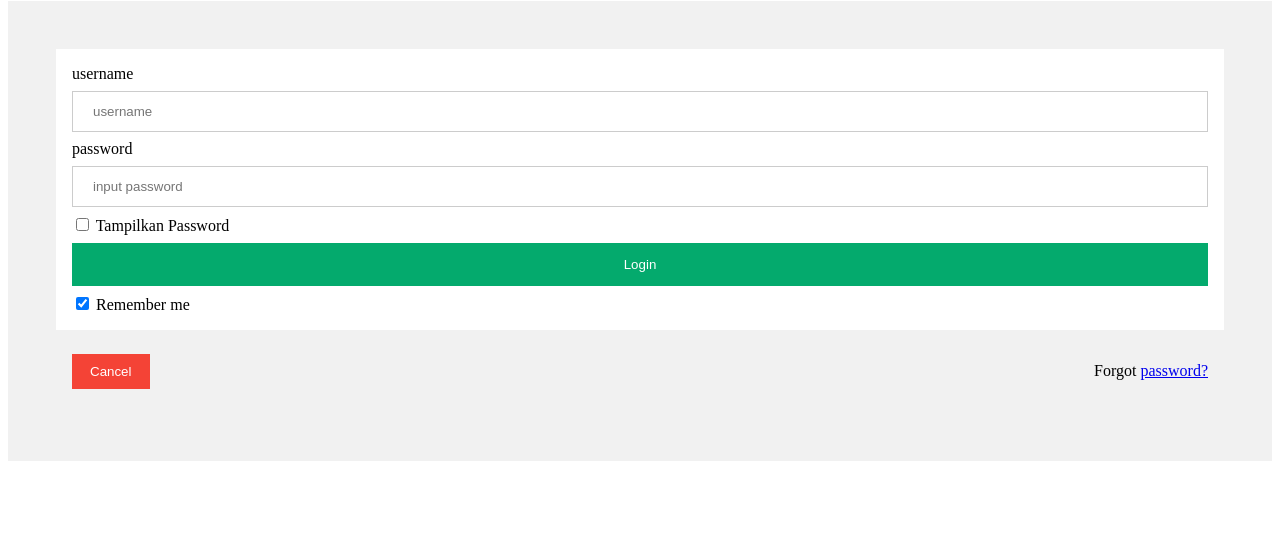
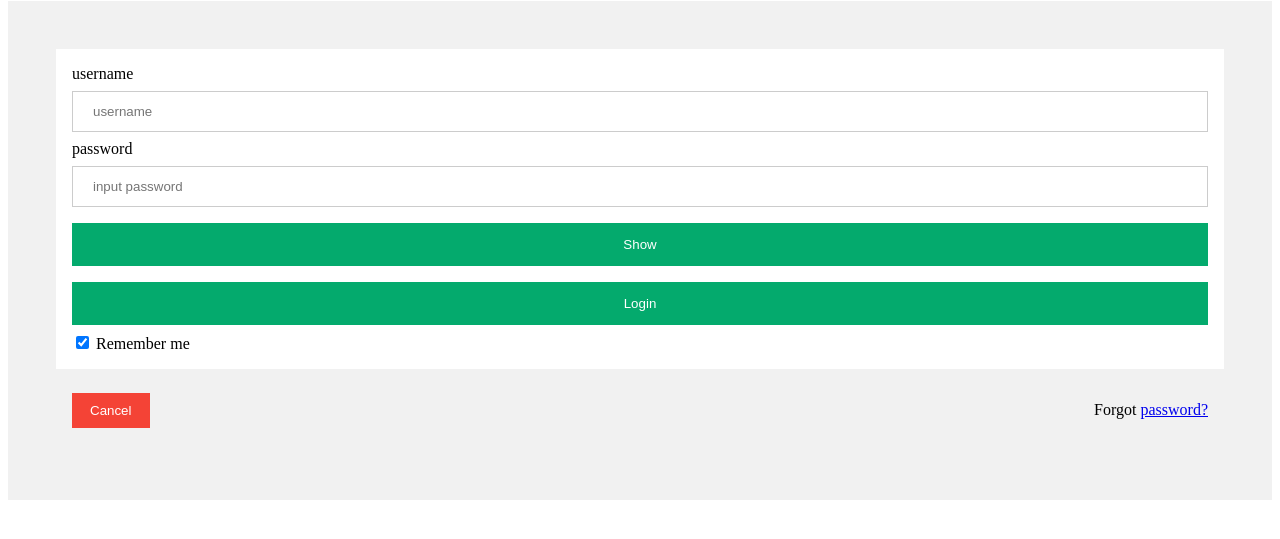
Before and after one commit to stroberiPoundcake/mini-project, a plain HTML site: page index.html in a window 1280 px wide. Shown: the part 79-618 px from the top of the page. Drawn offline with Linux system fonts and the light colour scheme.

Commit message:
toggle password

```diff
--- a/index.html
+++ b/index.html
@@ -13,8 +13,8 @@
             <label for="username">username</label>
             <input type="text" placeholder="username" name="Username" required>
             <label for="password">password</label>
-            <input type="text" placeholder="input password" name="password" id="Password" required>
-            <input type="checkbox" onclick="showHide()"> Tampilkan Password
+            <input type="password" placeholder="input password" name="password" id="Password" required>
+            <button type="button" onclick="toggle(this);">Show</button>
             <button type="submit">Login</button>
              <label>
       <input type="checkbox" checked="checked" name="remember"> Remember me
@@ -27,12 +27,14 @@
     </form>
 </body>
 <script>
-    function showHide() {
-        var inputPsw = document.getElementById ("Password");
-        if (inputPsw.type === "Password") {
-            inputPsw.type = Text;
+    function toggle(button) {
+        var password = document.getElementById ("Password");
+        if (password.type == "Password") {
+            button.innerHTML = "hide";
+            password.type = "text";
         } else {
-            inputPsw.type = "Password"
+            button.innerHTML = "Show";
+            password.type = "Password";
         }
     }
 </script>
```
